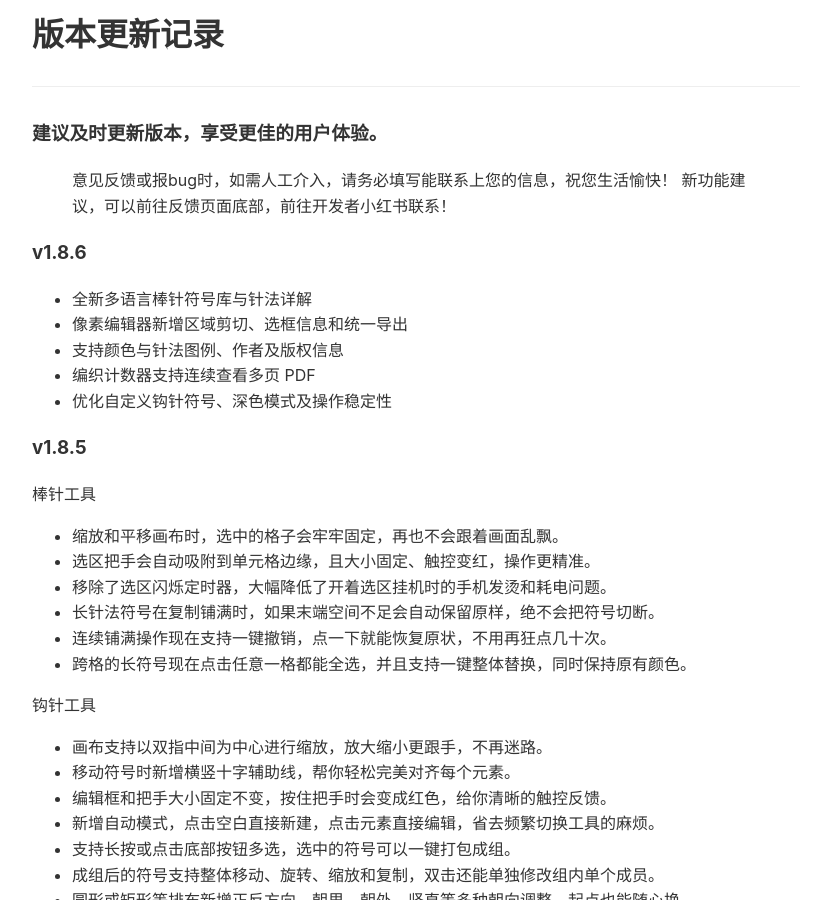
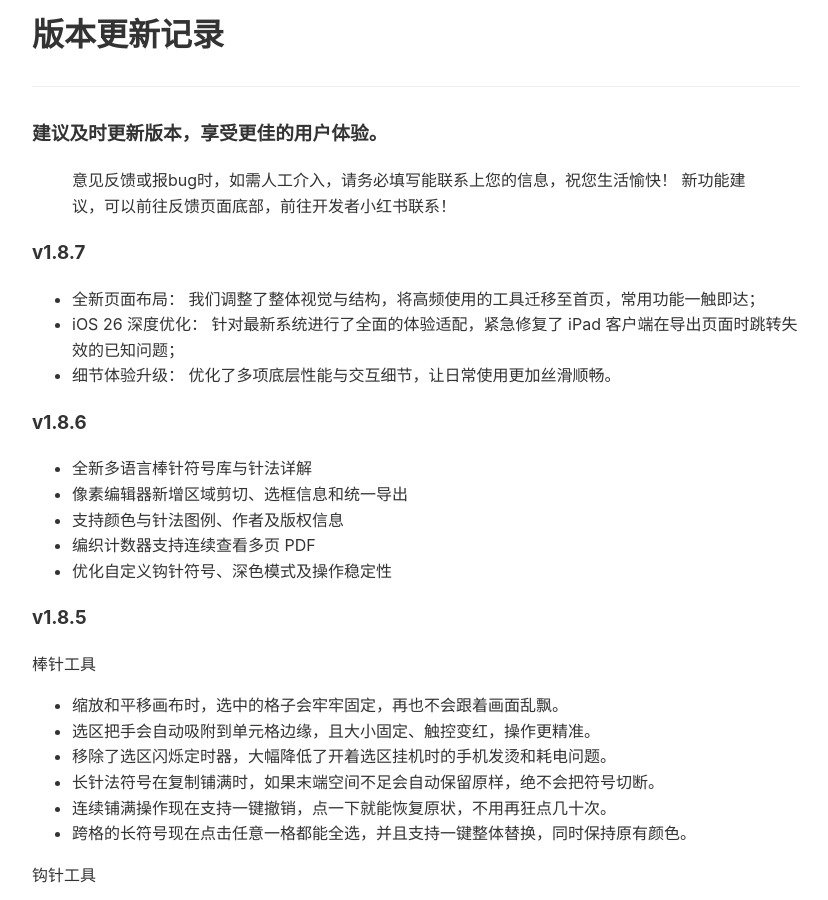
Before and after one commit to iBlackStone/iblackstone.github.io, a Jekyll site: the page built from setword/versions.md, in a window 1280 px wide and 900 px high. Shown: the whole window, without its empty margins (224-1052 px from the left). Built offline with Jekyll 4.4.1, drawn with Linux system fonts in a browser that asks for light colours.

```diff
--- a/setword/versions.md
+++ b/setword/versions.md
@@ -7,6 +7,12 @@ title: "版本更新记录"
 
 > 意见反馈或报bug时，如需人工介入，请务必填写能联系上您的信息，祝您生活愉快！
 > 新功能建议，可以前往反馈页面底部，前往开发者小红书联系！
+
+### v1.8.7
+
+* 全新页面布局： 我们调整了整体视觉与结构，将高频使用的工具迁移至首页，常用功能一触即达；
+* iOS 26 深度优化： 针对最新系统进行了全面的体验适配，紧急修复了 iPad 客户端在导出页面时跳转失效的已知问题；
+* 细节体验升级： 优化了多项底层性能与交互细节，让日常使用更加丝滑顺畅。
 
 
 ### v1.8.6
```
Also changed, not shown: setword/versionsen.md (+5 -0 lines).
